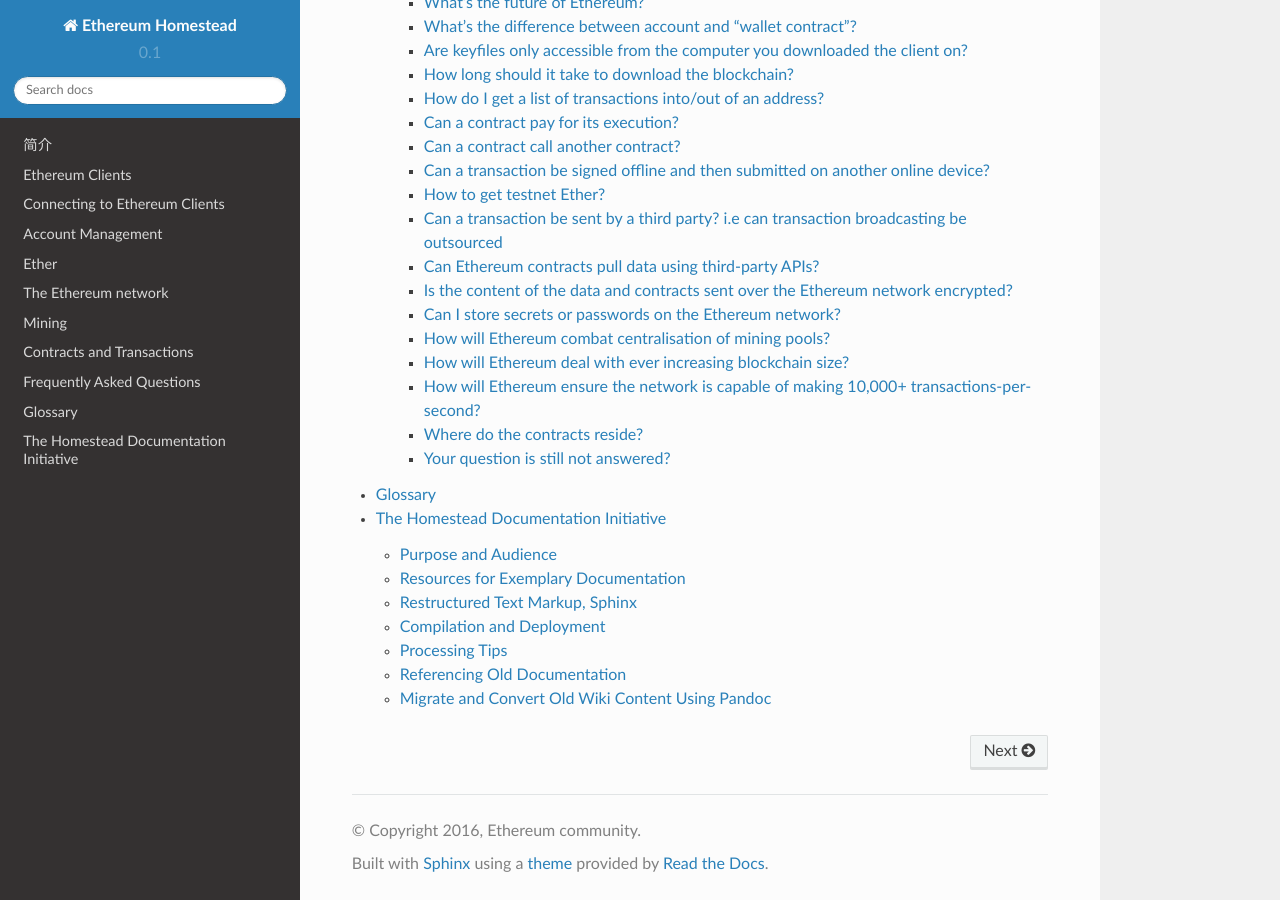
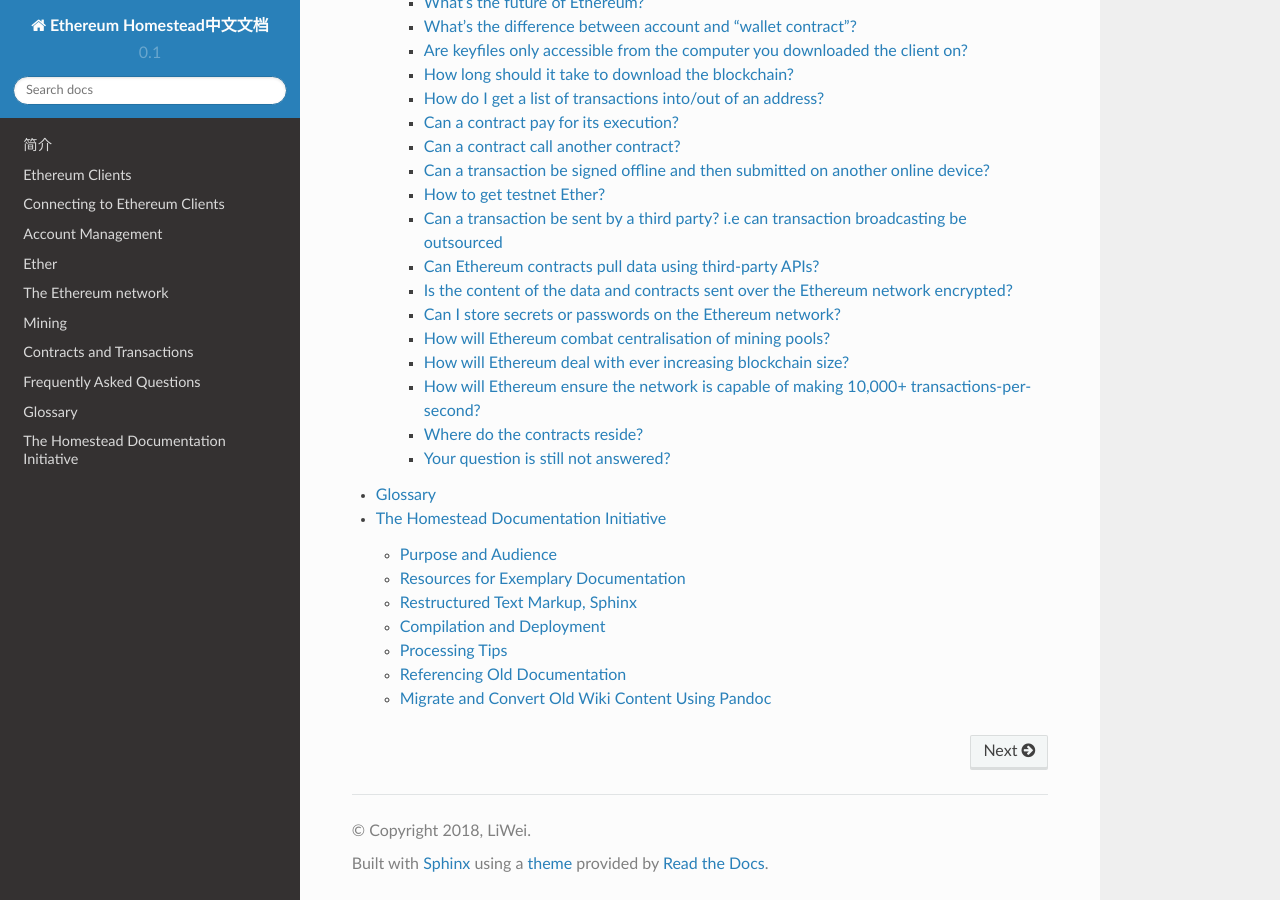
Before and after one commit to wl6g11/EthereumDocCH, a Sphinx documentation site: the page built from source/index.rst, in a window 1280 px wide and 900 px high, scrolled down 7429 px. Built offline with Sphinx 7.4.7 and the Read the Docs theme 2.0.0, drawn with Linux system fonts in a browser that asks for light colours.

Commit message:
修改作者与项目名称

```diff
--- a/source/conf.py
+++ b/source/conf.py
@@ -54,9 +54,9 @@
 master_doc = 'index'
 
 # General information about the project.
-project = u'Ethereum Homestead'
-copyright = u'2016, Ethereum community'
-author = u'Ethereum community'
+project = u'Ethereum Homestead中文文档'
+copyright = u'2018, LiWei'
+author = u'LiWei'
 
 # The version info for the project you're documenting, acts as replacement for
 # |version| and |release|, also used in various other places throughout the
```
